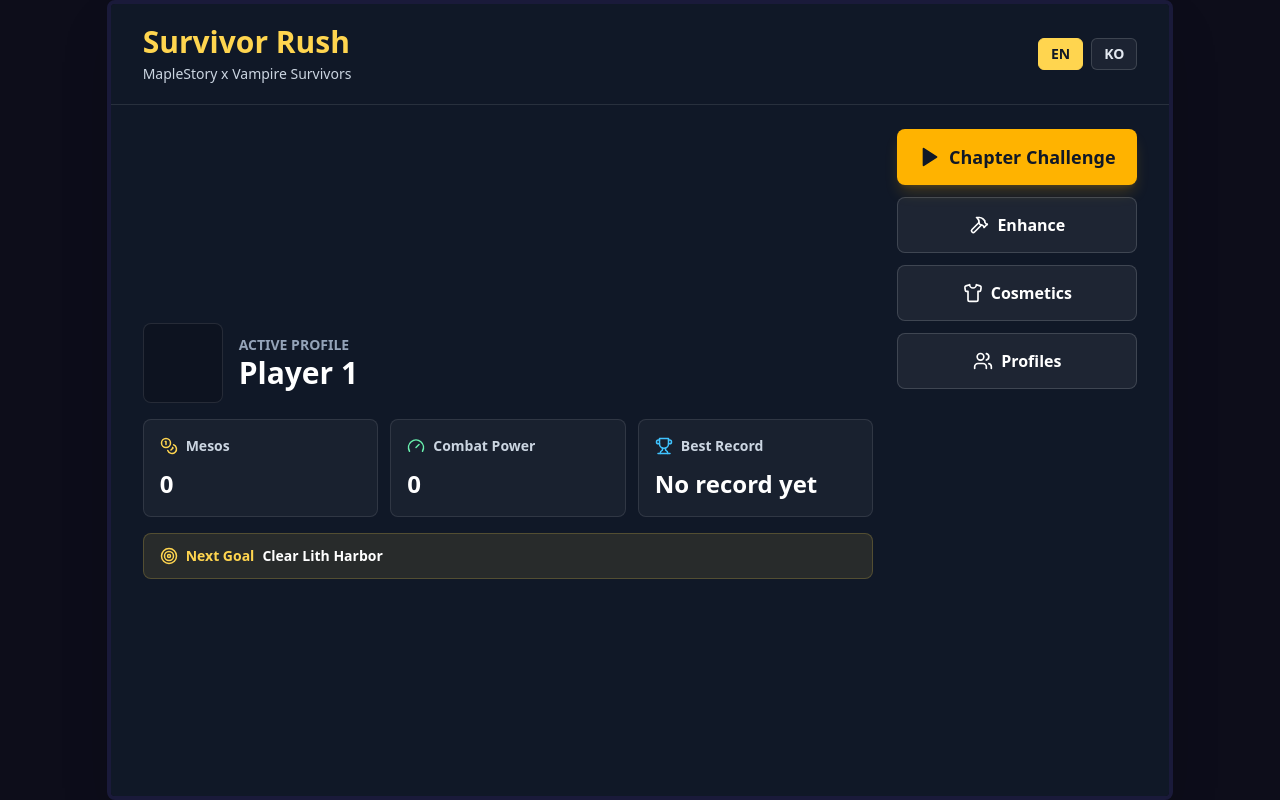
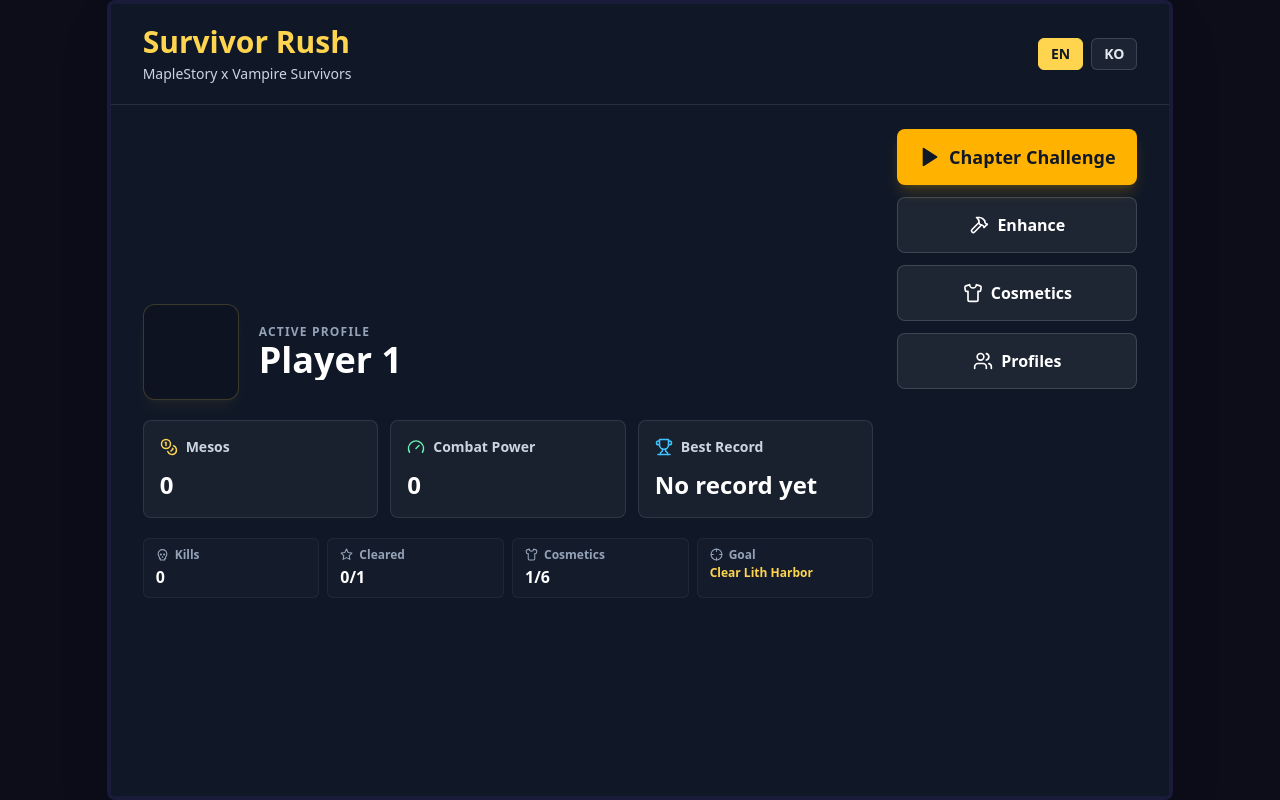
Before and after one commit to nayunsu44-del/maple, a React (Vite) app: page / in a window 1280 px wide. Built offline with nearby package versions, Linux system fonts and the light colour scheme.

Commit message:
feat: enrich home hub with larger preview, sub-stats row, cosmetic name

```diff
--- a/src/game/i18n.ts
+++ b/src/game/i18n.ts
@@ -30,6 +30,10 @@ const T: Record<string, Record<string, string>> = {
     home_cosmetics: 'Cosmetics',
     home_profiles: 'Profiles',
     home_coming_soon: 'Coming Soon',
+    home_kills: 'Kills',
+    home_chapters_cleared: 'Cleared',
+    home_cosmetics_unlocked: 'Cosmetics',
+    home_goal: 'Goal',
     hud_mesos: 'Mesos',
     chapter_title: 'Chapter Map',
     chapter_back: 'Back to Home',
@@ -145,6 +149,10 @@ const T: Record<string, Record<string, string>> = {
     home_cosmetics: '코디',
     home_profiles: '프로필',
     home_coming_soon: '준비중',
+    home_kills: '처치',
+    home_chapters_cleared: '클리어',
+    home_cosmetics_unlocked: '코디',
+    home_goal: '목표',
     hud_mesos: '메소',
     chapter_title: '챕터 지도',
     chapter_back: '홈으로',
--- a/src/ui/HomeHub.tsx
+++ b/src/ui/HomeHub.tsx
@@ -1,4 +1,4 @@
-import { Coins, Gauge, Hammer, Play, Shirt, Target, Trophy, Users } from 'lucide-react';
+import { Coins, Crosshair, Gauge, Hammer, Play, Shirt, Skull, Star, Target, Trophy, Users } from 'lucide-react';
 import { CHAPTERS, COSMETICS, ENHANCE_MAX_LEVEL, ENHANCE_SLOTS } from '../game/catalog';
 import { calcCP, type Profile } from '../game/profile';
 import { t, type Lang } from '../game/i18n';
@@ -54,6 +54,10 @@ export default function HomeHub({
   const cp = calcCP(profile);
   const best = bestRecord(profile);
   const nextGoal = t(nextGoalKey(profile));
+  const totalKills = Object.values(profile.chapters).reduce((sum, r) => sum + (r?.kills || 0), 0);
+  const clearedCount = Object.values(profile.chapters).filter(r => r?.cleared).length;
+  const cosmeticCount = profile.unlockedCosmetics.length;
+  const cosmetic = COSMETICS.find(c => c.id === profile.equippedCosmetic);
 
   return (
     <div className="absolute inset-0 z-30 flex flex-col bg-[#101827] text-white">
@@ -81,14 +85,19 @@ export default function HomeHub({
       </header>
 
       <main className="grid min-h-0 flex-1 grid-cols-[1fr_240px] gap-6 px-8 py-6">
-        <section className="flex min-h-0 flex-col justify-center gap-4">
-          <div className="flex items-center gap-4">
-            <div className="flex h-20 w-20 shrink-0 items-center justify-center rounded-lg border border-white/10 bg-[#0d1320]">
-              <CharacterPreview cosmeticId={profile.equippedCosmetic} size={76} />
+        <section className="flex min-h-0 flex-col justify-center gap-5">
+          <div className="flex items-center gap-5">
+            <div className="flex h-24 w-24 shrink-0 items-center justify-center rounded-xl border border-[#ffd54f]/20 bg-[#0d1320] shadow-lg shadow-[#ffd54f]/5">
+              <CharacterPreview cosmeticId={profile.equippedCosmetic} size={92} />
             </div>
             <div className="min-w-0">
-              <p className="text-sm font-semibold uppercase text-slate-400">{t('home_active_profile')}</p>
-              <p className="truncate text-3xl font-black text-white">{profile.name}</p>
+              <p className="text-xs font-bold uppercase tracking-widest text-slate-400">{t('home_active_profile')}</p>
+              <p className="truncate text-4xl font-black text-white">{profile.name}</p>
+              {cosmetic && cosmetic.id !== 'default' && (
+                <p className="mt-1 text-sm font-semibold text-[#ffd54f]/80">
+                  {lang === 'ko' ? cosmetic.name.ko : cosmetic.name.en}
+                </p>
+              )}
             </div>
           </div>
 
@@ -100,7 +109,6 @@ export default function HomeHub({
               </div>
               <div className="truncate text-2xl font-black text-white">{profile.mesos.toLocaleString()}</div>
             </div>
-
             <div className="rounded-lg border border-white/10 bg-white/[0.04] p-4">
               <div className="mb-3 flex items-center gap-2 text-sm font-semibold text-slate-300">
                 <Gauge size={18} className="text-[#69f0ae]" />
@@ -108,7 +116,6 @@ export default function HomeHub({
               </div>
               <div className="truncate text-2xl font-black text-white">{cp.toLocaleString()}</div>
             </div>
-
             <div className="rounded-lg border border-white/10 bg-white/[0.04] p-4">
               <div className="mb-3 flex items-center gap-2 text-sm font-semibold text-slate-300">
                 <Trophy size={18} className="text-[#40c4ff]" />
@@ -120,11 +127,34 @@ export default function HomeHub({
             </div>
           </div>
 
-          <div className="rounded-lg border border-[#ffd54f]/20 bg-[#ffd54f]/10 px-4 py-3">
-            <div className="flex items-center gap-2 text-sm font-bold text-[#fff8d6]">
-              <Target size={18} className="text-[#ffd54f]" />
-              <span className="text-[#ffd54f]">{t('home_next_goal')}</span>
-              <span className="text-white">{nextGoal}</span>
+          <div className="grid grid-cols-4 gap-2">
+            <div className="rounded-md border border-white/5 bg-white/[0.02] px-3 py-2">
+              <div className="flex items-center gap-1.5 text-xs font-semibold text-slate-400">
+                <Skull size={13} />
+                {t('home_kills')}
+              </div>
+              <div className="mt-0.5 text-base font-black text-white">{totalKills.toLocaleString()}</div>
+            </div>
+            <div className="rounded-md border border-white/5 bg-white/[0.02] px-3 py-2">
+              <div className="flex items-center gap-1.5 text-xs font-semibold text-slate-400">
+                <Star size={13} />
+                {t('home_chapters_cleared')}
+              </div>
+              <div className="mt-0.5 text-base font-black text-white">{clearedCount}/{CHAPTERS.filter(c => c.playable).length}</div>
+            </div>
+            <div className="rounded-md border border-white/5 bg-white/[0.02] px-3 py-2">
+              <div className="flex items-center gap-1.5 text-xs font-semibold text-slate-400">
+                <Shirt size={13} />
+                {t('home_cosmetics_unlocked')}
+              </div>
+              <div className="mt-0.5 text-base font-black text-white">{cosmeticCount}/{COSMETICS.length}</div>
+            </div>
+            <div className="rounded-md border border-white/5 bg-white/[0.02] px-3 py-2">
+              <div className="flex items-center gap-1.5 text-xs font-semibold text-slate-400">
+                <Crosshair size={13} />
+                {t('home_goal')}
+              </div>
+              <div className="mt-0.5 truncate text-xs font-bold text-[#ffd54f]">{nextGoal}</div>
             </div>
           </div>
         </section>
```
